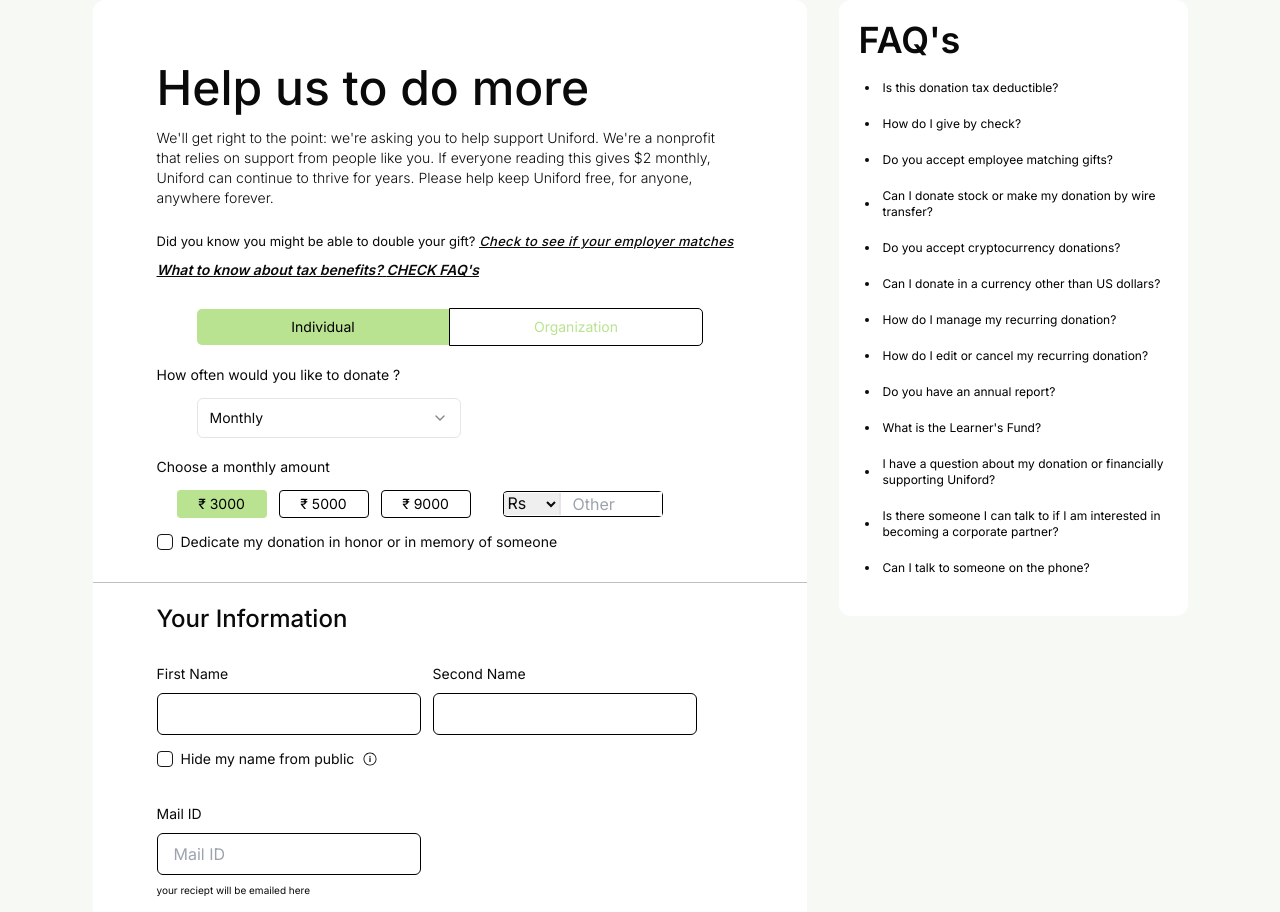
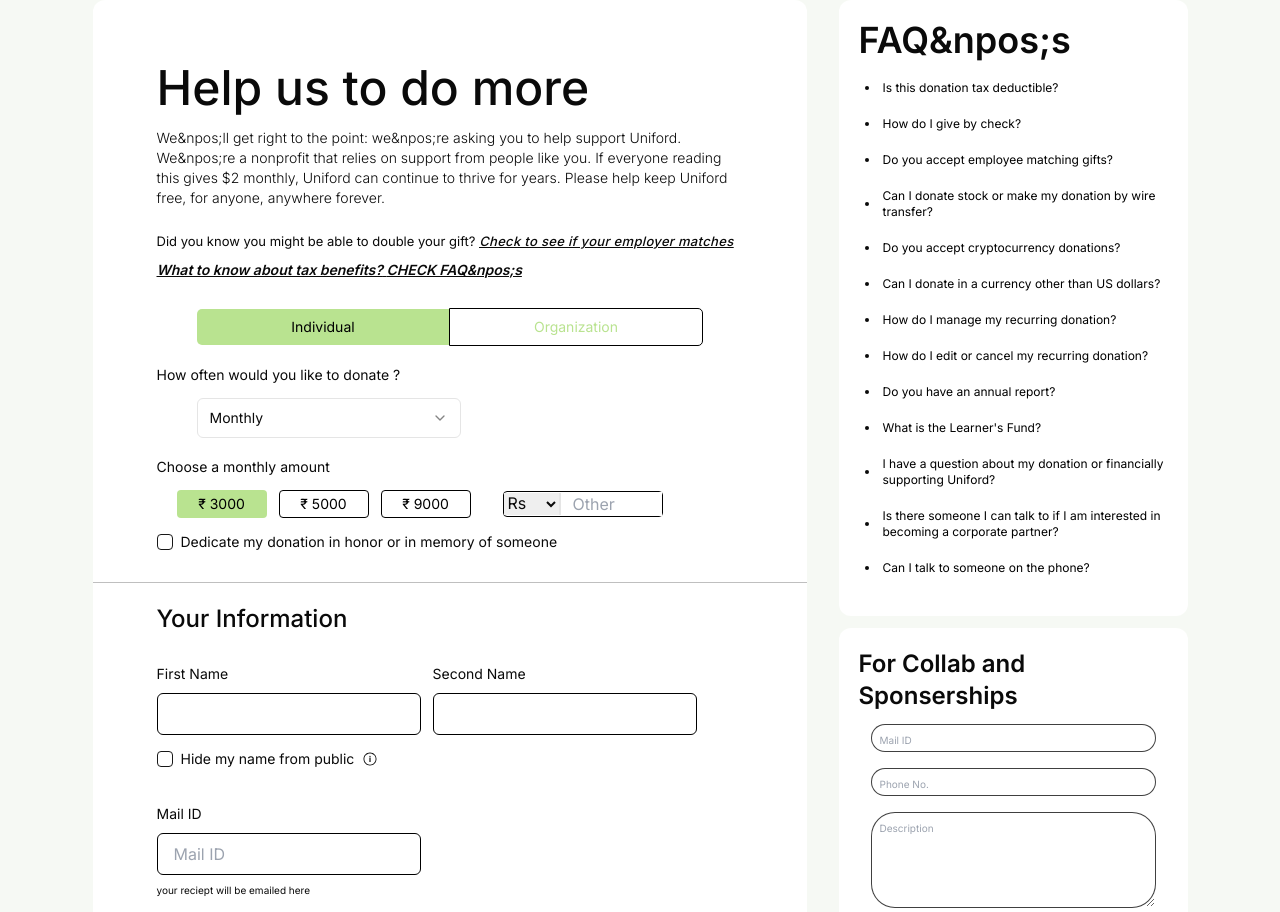
Before and after one commit to Piyush1638/unilance-assignment, a Next.js app: page / in a window 1280 px wide. Shown: the part 80-992 px from the top of the page. Built offline with nearby package versions, Linux system fonts and the light colour scheme.

Commit message:
Added Collabs and Sponsorships

```diff
--- a/src/app/page.tsx
+++ b/src/app/page.tsx
@@ -1,3 +1,4 @@
+import CollabsAndSponsorships from "@/components/sections/CollabsAndSponsorships";
 import Faq from "@/components/sections/Faq";
 import HelpUsToDoMore from "@/components/sections/HelpUsToDoMore";
 import YourInformation from "@/components/sections/YourInformation";
@@ -12,9 +13,9 @@
           <hr className="h-px bg-[#00000040] border-0 shadow-lg text-gray-500" />
           <YourInformation />
         </div>
-        <div>
+        <div className="flex tablet:flex-row laptop:flex-col flex-col gap-3">
           <Faq/>
-
+          <CollabsAndSponsorships/>
         </div>
       </div>
     </main>
--- a/src/components/sections/CollabsAndSponsorships.tsx
+++ b/src/components/sections/CollabsAndSponsorships.tsx
@@ -1,9 +1,17 @@
-import React from 'react'
+import React from "react";
 
 const CollabsAndSponsorships = () => {
   return (
-    <div>CollabsAndSponsorships</div>
-  )
-}
+    <section className="bg-[#ffffff] rounded-3xl tablet:rounded-xl px-5 py-5 flex flex-col w-full min-w-[312px] tablet:w-[349px]">
+      <h3 className="laptop:text-2xl text-base font-semibold">For Collab and Sponserships</h3>
+      <form className="flex flex-col gap-4 my-3 px-3">
+           <input type="text" placeholder="Mail ID" className="placeholder:text-[10px] h-7 outline-none border-[0.5px] border-[#000000BF] py-2 px-2 rounded-3xl" />
+           <input type="text" placeholder="Phone No." className="placeholder:text-[10px] h-7 outline-none border-[0.5px] border-[#000000BF] py-2 px-2 rounded-3xl"/>
+           <textarea name="description" id="description" cols={10} rows={5} placeholder="Description" className="placeholder:text-[10px] h-24 outline-none border-[0.5px] border-[#000000BF] py-2 px-2 rounded-3xl"></textarea>
+      </form>
+      <button className="px-2 py-1 bg-[#B9E390] rounded-[5px] shadow-md shadow-gray-400">Submit</button>
+    </section>
+  );
+};
 
-export default CollabsAndSponsorships
+export default CollabsAndSponsorships;
--- a/src/components/sections/Faq.tsx
+++ b/src/components/sections/Faq.tsx
@@ -59,7 +59,7 @@
   ];
   return (
     <section className="bg-[#ffffff] rounded-3xl tablet:rounded-xl px-5 py-5 flex flex-col w-full min-w-[312px] tablet:w-[349px]">
-      <h3 className="tablet:text-4xl text-4 font-semibold">FAQ's</h3>
+      <h3 className="tablet:text-4xl text-4 font-semibold">FAQ&npos;s</h3>
       <div className="my-3">
         <ul className="flex flex-col gap-1">
           {faqs.map((faq, index) => (
--- a/src/components/sections/HelpUsToDoMore.tsx
+++ b/src/components/sections/HelpUsToDoMore.tsx
@@ -54,8 +54,8 @@
         Help us to do more
       </h1>
       <p className="text-sm font-light my-4 leading-5">
-        We'll get right to the point: we're asking you to help support Uniford.
-        We're a nonprofit that relies on support from people like you. If
+        We&npos;ll get right to the point: we&npos;re asking you to help support Uniford.
+        We&npos;re a nonprofit that relies on support from people like you. If
         everyone reading this gives $2 monthly, Uniford can continue to thrive
         for years. Please help keep Uniford free, for anyone, anywhere forever.
       </p>
@@ -69,7 +69,7 @@
       </p>
       <p className="italic tablet:block hidden  underline font-semibold text-sm">
         What to know about tax benefits?{" "}
-        <span className="no-underline">CHECK FAQ's</span>
+        <span className="no-underline">CHECK FAQ&npos;s</span>
       </p>
 
       {/* Choose an organization or individual */}
```
